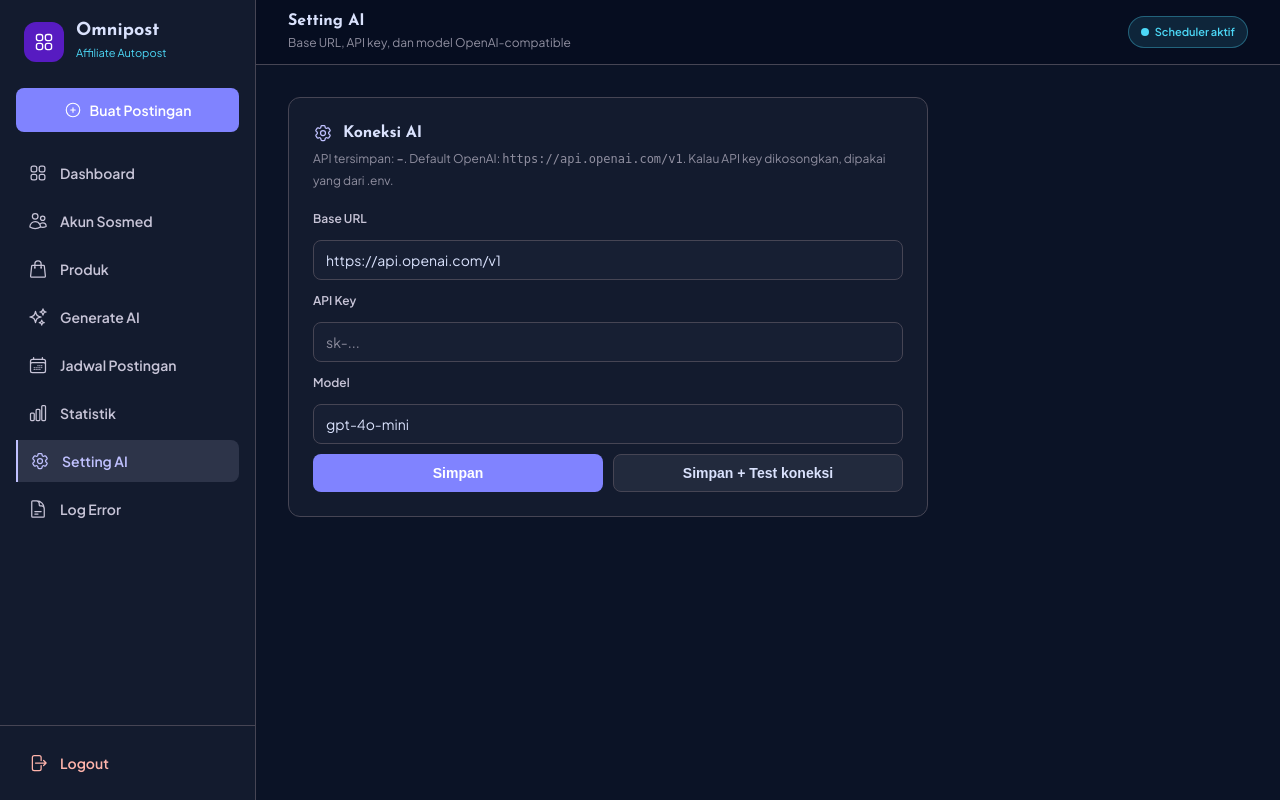
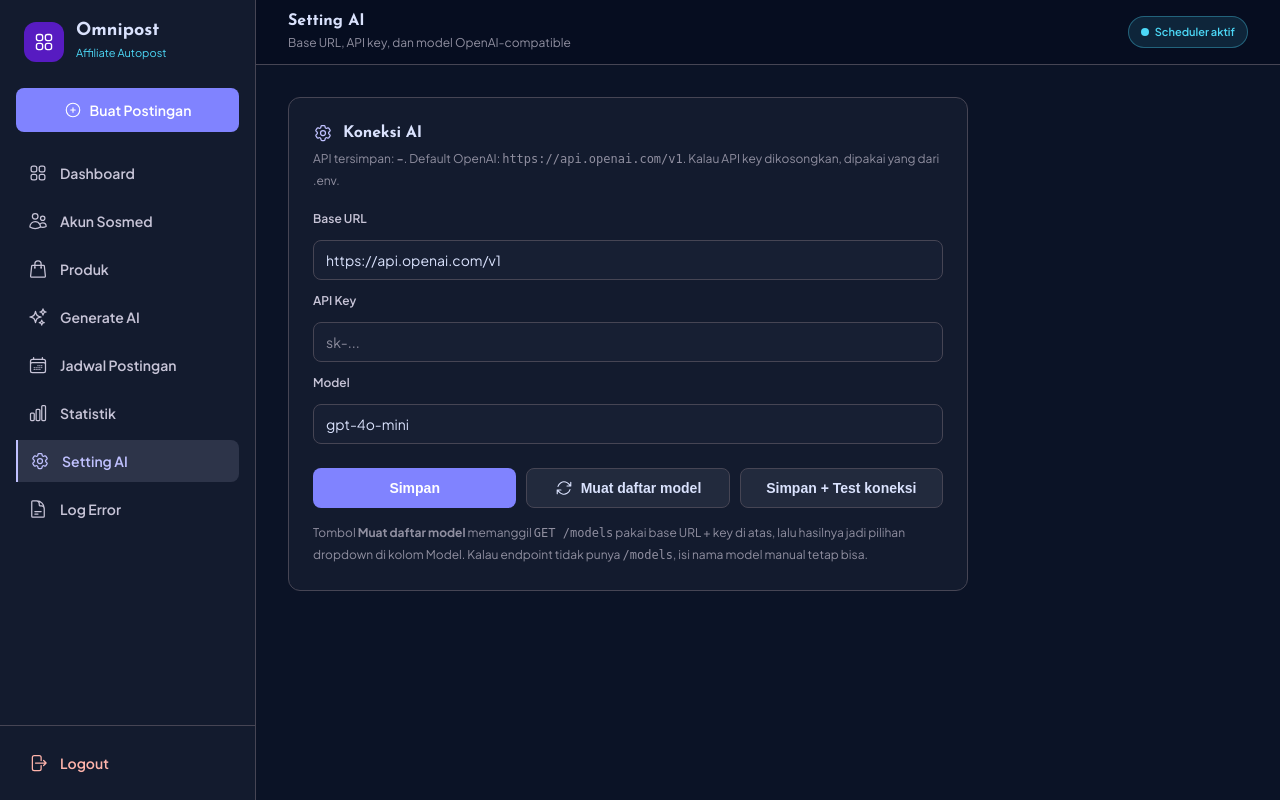
Before and after one commit to DioSaputra28/omnipost, a Flask app: page /setting-ai in a window 1280 px wide. Run offline with Flask 3, Linux system fonts and the light colour scheme; the visitor is signed in with stand-in values (Sample User, id 1); data comes from the database, SQL or seed files in the repository.

Commit message:
feat(setting-ai): muat daftar model dari /models + pesan error spesifik
- tombol "Muat daftar model" (POST /setting-ai action=models): GET /models pakai
  base URL + key yang diisi, hasil disimpan di settings.ai_models dan dipakai
  sebagai datalist di kolom Model
- auto pilih model waras kalau model lama tidak ada di daftar
- test koneksi baru: /models + chat kecil, lapor jumlah model & durasi
- _friendly(): pesan khusus 401/402/403/404/410/429/timeout/koneksi
  (sebelumnya semua jatuh ke "kesalahan internal")

Co-authored-by: CommandCodeBot <noreply@commandcode.ai>

```diff
--- a/app.py
+++ b/app.py
@@ -43,14 +43,39 @@ def _req_ctx_safe():
 
 def _friendly(e):
     msg = str(e)
+    low = msg.lower()
+    try:
+        import openai
+        if isinstance(e, openai.AuthenticationError):
+            return "API key ditolak (401). Cek lagi key-nya atau base URL-nya."
+        if isinstance(e, openai.PermissionDeniedError):
+            return "Akses ditolak endpoint AI (402/403). Kemungkinan butuh saldo/paket di provider itu."
+        if isinstance(e, openai.NotFoundError):
+            return ("Model tidak tersedia di endpoint ini (404). Klik \"Muat daftar model\" buat lihat pilihan yang ada, "
+                    "lalu pilih salah satu.")
+        if isinstance(e, openai.RateLimitError):
+            return "Kena limit/kuota provider AI (429). Tunggu sebentar atau ganti model."
+        if isinstance(e, openai.APITimeoutError):
+            return "Endpoint AI tidak menjawab dalam batas waktu. Coba lagi atau ganti base URL."
+        if isinstance(e, openai.APIConnectionError):
+            return "Tidak bisa konek ke base URL AI. Cek alamat/tunnel-nya masih hidup."
+        if isinstance(e, openai.APIStatusError):
+            code = getattr(e, "status_code", 0)
+            if code == 410:
+                return "Model itu sudah di-retired provider (410). Pilih model lain dari daftar."
+            return f"Endpoint AI menolak permintaan (HTTP {code}): {msg[:200]}"
+    except Exception:  # noqa: BLE001
+        pass
     if "Executable doesn't exist" in msg or "Chromium belum terinstall" in msg:
         return "Browser Chromium belum terinstall. Jalankan: .venv/bin/python -m playwright install chromium"
-    if "Timeout" in type(e).__name__ or "timeout" in msg.lower()[:100]:
-        return "Koneksi ke platform timeout, coba lagi sebentar."
-    if "proxy" in msg.lower()[:200]:
+    if "Timeout" in type(e).__name__ or "timeout" in low[:100]:
+        return "Koneksi timeout, coba lagi sebentar."
+    if "proxy" in low[:200]:
         return "Proxy bermasalah, cek setting proxy akun ini."
     if "sesi mati" in msg or "storage_state" in msg or "belum login" in msg:
         return msg[:300]
+    if "no active credentials" in low:
+        return "Provider menolak kredensial untuk model itu. Pilih model lain dari daftar (klik Muat daftar model)."
     return "Terjadi kesalahan internal, sudah tercatat di Log Error. Coba lagi."
 
 def login_required(fn):
@@ -614,27 +639,63 @@ def post_now():
     flash(f"job #{jid} gagal: {err}" if err else f"job #{jid} posted!")
     return redirect(url_for("index"))
 
+def _ai_models_cached():
+    try:
+        return json.loads(get_setting("ai_models", "") or "[]")
+    except (ValueError, TypeError):
+        return []
+
 @app.route("/setting-ai", methods=["GET", "POST"])
 @login_required
 def setting_ai():
     if request.method == "POST":
-        set_setting("ai_base_url", request.form.get("ai_base_url", "").strip() or "https://api.openai.com/v1")
-        set_setting("ai_api_key", request.form.get("ai_api_key", "").strip())
-        set_setting("ai_model", request.form.get("ai_model", "").strip() or "gpt-4o-mini")
-        if request.form.get("test") == "1":
+        base_url = request.form.get("ai_base_url", "").strip() or "https://api.openai.com/v1"
+        api_key = request.form.get("ai_api_key", "").strip()
+        model = request.form.get("ai_model", "").strip() or "gpt-4o-mini"
+        set_setting("ai_base_url", base_url)
+        set_setting("ai_api_key", api_key)
+
+        if request.form.get("action") == "models":
+            from core.ai import list_models
             try:
-                base_url, _, model = _cfg()
-                generate_story("Kamu asisten.", "santai", "-", "Teh test", "produk dummy", "https://shopee.co.id/x")
-                flash(f"koneksi OK ke {base_url} model {model}")
+                ids = list_models(base_url, api_key)
+            except Exception as e:  # noqa: BLE001
+                _log_error("setting-ai/models", e)
+                flash("Gagal ambil daftar model: " + _friendly(e))
+                return redirect(url_for("setting_ai"))
+            if not ids:
+                flash("Endpoint tidak mengembalikan daftar model. Isi model manual masih bisa.")
+                return redirect(url_for("setting_ai"))
+            set_setting("ai_models", json.dumps(ids))
+            if model not in ids:
+                preferred = ["gpt-oss-120b", "groq/openai/gpt-oss-120b", "gpt-4o-mini", "gpt-4o",
+                             "gpt-4.1-mini", "claude-sonnet-4-5", "qwen3-32b"]
+                pick = next((p for p in preferred if p in ids), None)
+                model = pick or model
+            set_setting("ai_model", model)
+            flash(f"{len(ids)} model ditemukan. Pilih dari daftar di kolom Model.")
+            return redirect(url_for("setting_ai"))
+
+        set_setting("ai_model", model)
+        if request.form.get("action") == "test":
+            from core.ai import test_connection
+            try:
+                info = test_connection()
+                extra = f", {info['models']} model terdaftar" if info["models"] else ""
+                flash(f"koneksi OK ke {info['base_url']} model {info['model']} "
+                      f"({info['seconds']}s{extra}){', balasan: ' + info['reply'] if info['reply'] else ''}")
             except Exception as e:  # noqa: BLE001
                 _log_error("setting-ai/test", e)
                 flash("Test gagal: " + _friendly(e))
         else:
             flash("setting AI tersimpan")
         return redirect(url_for("setting_ai"))
+
     cfg = {"ai_base_url": get_setting("ai_base_url"), "ai_api_key": get_setting("ai_api_key"), "ai_model": get_setting("ai_model")}
     masked = (cfg["ai_api_key"][:4] + "..." + cfg["ai_api_key"][-4:]) if len(cfg["ai_api_key"]) > 8 else ("..." if cfg["ai_api_key"] else "-")
-    return render_template("setting_ai.html", cfg=cfg, masked=masked, nav="setting")
+    models = _ai_models_cached()
+    return render_template("setting_ai.html", cfg=cfg, masked=masked, models=models,
+                           model_count=len(models), nav="setting")
 
 @app.route("/jadwal")
 @login_required
--- a/core/ai.py
+++ b/core/ai.py
@@ -11,6 +11,44 @@ def _cfg():
 def _client():
     base_url, api_key, _ = _cfg()
     return OpenAI(base_url=base_url, api_key=api_key)
+
+
+def list_models(base_url=None, api_key=None, timeout=25):
+    base_url = base_url or _cfg()[0]
+    api_key = api_key or _cfg()[1]
+    client = OpenAI(base_url=base_url, api_key=api_key, timeout=timeout)
+    resp = client.models.list()
+    ids = []
+    for m in resp.data:
+        mid = getattr(m, "id", None)
+        if mid:
+            ids.append(mid)
+    return sorted(set(ids))
+
+
+def test_connection(timeout=60):
+    import time
+    base_url, api_key, model = _cfg()
+    client = OpenAI(base_url=base_url, api_key=api_key, timeout=timeout)
+    started = time.time()
+    models = []
+    try:
+        models = [m.id for m in client.models.list().data]
+    except Exception:  # noqa: BLE001
+        models = []
+    resp = client.chat.completions.create(
+        model=model,
+        messages=[{"role": "user", "content": "Balas satu kata: halo"}],
+        max_tokens=30,
+    )
+    return {
+        "base_url": base_url,
+        "model": model,
+        "models": len(models),
+        "seconds": round(time.time() - started, 2),
+        "reply": (resp.choices[0].message.content or "").strip(),
+    }
+
 
 PROMPT_TEMPLATE = """{system_prompt}
 
--- a/templates/setting_ai.html
+++ b/templates/setting_ai.html
@@ -4,17 +4,28 @@
 {% block hsub %}Base URL, API key, dan model OpenAI-compatible{% endblock %}
 {% from "base.html" import icon %}
 {% block body %}
-<div class="card" style="max-width:640px">
+<div class="card" style="max-width:680px">
 <h2>{{ icon('cog-6-tooth') }} Koneksi AI</h2>
 <p class="sub">API tersimpan: <strong>{{masked}}</strong>. Default OpenAI: <span class="mono">https://api.openai.com/v1</span>. Kalau API key dikosongkan, dipakai yang dari .env.</p>
 <form class="f" method="post">
-<label class="lb">Base URL</label><input class="in" name="ai_base_url" value="{{cfg.ai_base_url}}" placeholder="https://api.openai.com/v1" required/>
-<label class="lb">API Key</label><input class="in" name="ai_api_key" value="{{cfg.ai_api_key}}" placeholder="sk-..." required/>
-<label class="lb">Model</label><input class="in" name="ai_model" value="{{cfg.ai_model}}" placeholder="gpt-4o-mini" required/>
-<div class="frow">
-<button class="btn btn-pri" name="test" value="0">Simpan</button>
-<button class="btn btn-ghost" name="test" value="1">Simpan + Test koneksi</button>
+<label class="lb">Base URL</label>
+<input class="in" name="ai_base_url" value="{{cfg.ai_base_url}}" placeholder="https://api.openai.com/v1" required/>
+
+<label class="lb">API Key</label>
+<input class="in" name="ai_api_key" value="{{cfg.ai_api_key}}" placeholder="sk-..." required/>
+
+<label class="lb">Model{% if model_count %} <span style="color:var(--outline);font-weight:400">— {{model_count}} model terdaftar, ketik buat cari</span>{% endif %}</label>
+<input class="in" name="ai_model" value="{{cfg.ai_model}}" placeholder="gpt-4o-mini" list="ai-models" required autocomplete="off"/>
+<datalist id="ai-models">
+{% for m in models %}<option value="{{m}}"></option>{% endfor %}
+</datalist>
+
+<div class="frow" style="margin-top:14px">
+<button class="btn btn-pri" name="action" value="save">Simpan</button>
+<button class="btn btn-ghost" name="action" value="models">{{ icon('arrow-path') }}<span>Muat daftar model</span></button>
+<button class="btn btn-ghost" name="action" value="test">Simpan + Test koneksi</button>
 </div>
 </form>
+<p class="sub" style="margin:14px 0 0">Tombol <strong>Muat daftar model</strong> memanggil <span class="mono">GET /models</span> pakai base URL + key di atas, lalu hasilnya jadi pilihan dropdown di kolom Model. Kalau endpoint tidak punya <span class="mono">/models</span>, isi nama model manual tetap bisa.</p>
 </div>
 {% endblock %}
```
Also changed, not shown: .commandcode/taste/taste.md, README.md.
